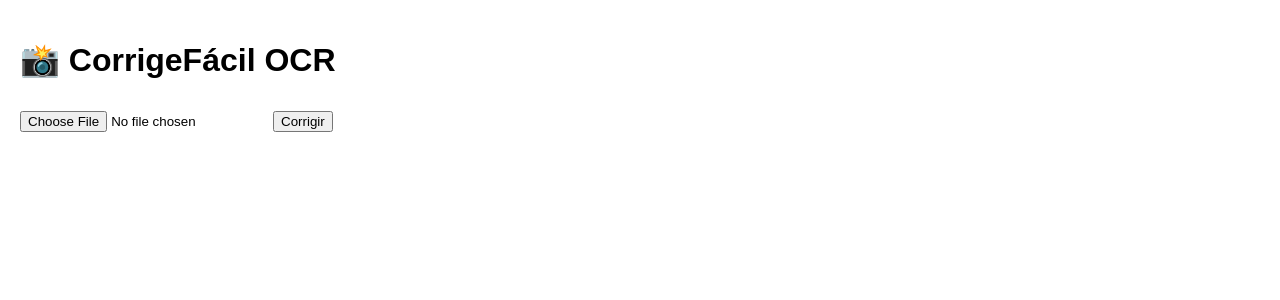
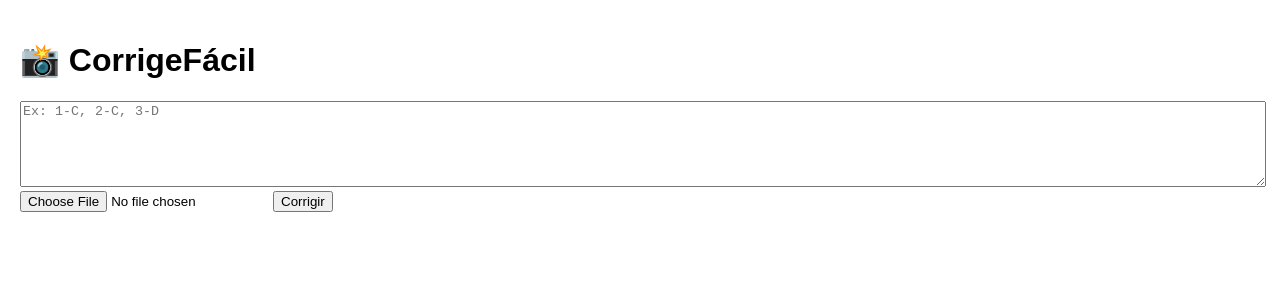
Before and after one commit to maafernandesn/corrige-facil, a Next.js app: page / in a window 1280 px wide. Shown: the top 300 px of the page. Built offline with nearby package versions, Linux system fonts and the light colour scheme.

Commit message:
Atualizar o page.js

```diff
--- a/app/page.js
+++ b/app/page.js
@@ -4,89 +4,51 @@ import { useState } from "react";
 
 export default function Home() {
   const [img, setImg] = useState(null);
+  const [gabarito, setGabarito] = useState("");
   const [resposta, setResposta] = useState("");
 
   const enviar = async () => {
-    if (!img) {
-      alert("Envie uma imagem");
+    if (!img || !gabarito) {
+      alert("Envie imagem e gabarito");
       return;
     }
 
-    try {
-      setResposta("Lendo imagem... ⏳");
-
-      const baseUrl = window.location.origin;
-
-      const r = await fetch(`${baseUrl}/api/corrigir`, {
+    const r = await fetch("/api/corrigir", {
       method: "POST",
       headers: {
         "Content-Type": "application/json"
       },
-        body: JSON.stringify({ img })
+      body: JSON.stringify({ img, gabarito })
     });
 
     const data = await r.json();
-
-      setResposta(
-        data.resultado ||
-        data.erro ||
-        data.detalhe ||
-        "Sem resposta"
-      );
-
-    } catch (err) {
-      console.error(err);
-      setResposta("Erro na conexão ❌");
-    }
+    setResposta(data.resultado || data.erro);
   };
 
   return (
     <div style={{ padding: 20 }}>
-      <h1>📸 CorrigeFácil OCR</h1>
+      <h1>📸 CorrigeFácil</h1>
+
+      <textarea
+        placeholder="Ex: 1-C, 2-C, 3-D"
+        value={gabarito}
+        onChange={(e) => setGabarito(e.target.value)}
+        style={{ width: "100%", height: 80 }}
+      />
 
       <input
         type="file"
         accept="image/*"
         onChange={(e) => {
-          const file = e.target.files[0];
-          if (!file) return;
-
           const reader = new FileReader();
-
-          reader.onload = (event) => {
-            const imgEl = new Image();
-            imgEl.src = event.target.result;
-
-            imgEl.onload = () => {
-              const canvas = document.createElement("canvas");
-
-              // 🔥 compressão forte (evita erro)
-              const maxWidth = 500;
-              const scale = maxWidth / imgEl.width;
-
-              canvas.width = maxWidth;
-              canvas.height = imgEl.height * scale;
-
-              const ctx = canvas.getContext("2d");
-              ctx.drawImage(imgEl, 0, 0, canvas.width, canvas.height);
-
-              const compressed = canvas.toDataURL("image/jpeg", 0.6);
-
-              setImg(compressed);
-            };
-          };
-
-          reader.readAsDataURL(file);
+          reader.onloadend = () => setImg(reader.result);
+          reader.readAsDataURL(e.target.files[0]);
         }}
       />
 
-      <button onClick={enviar} style={{ marginTop: 10 }}>
-        Corrigir
-      </button>
+      <button onClick={enviar}>Corrigir</button>
 
-      <pre style={{ marginTop: 20, whiteSpace: "pre-wrap" }}>
-        {resposta}
-      </pre>
+      <pre>{resposta}</pre>
     </div>
   );
 }
```
Lines whose indentation alone changed are shown as unchanged.
